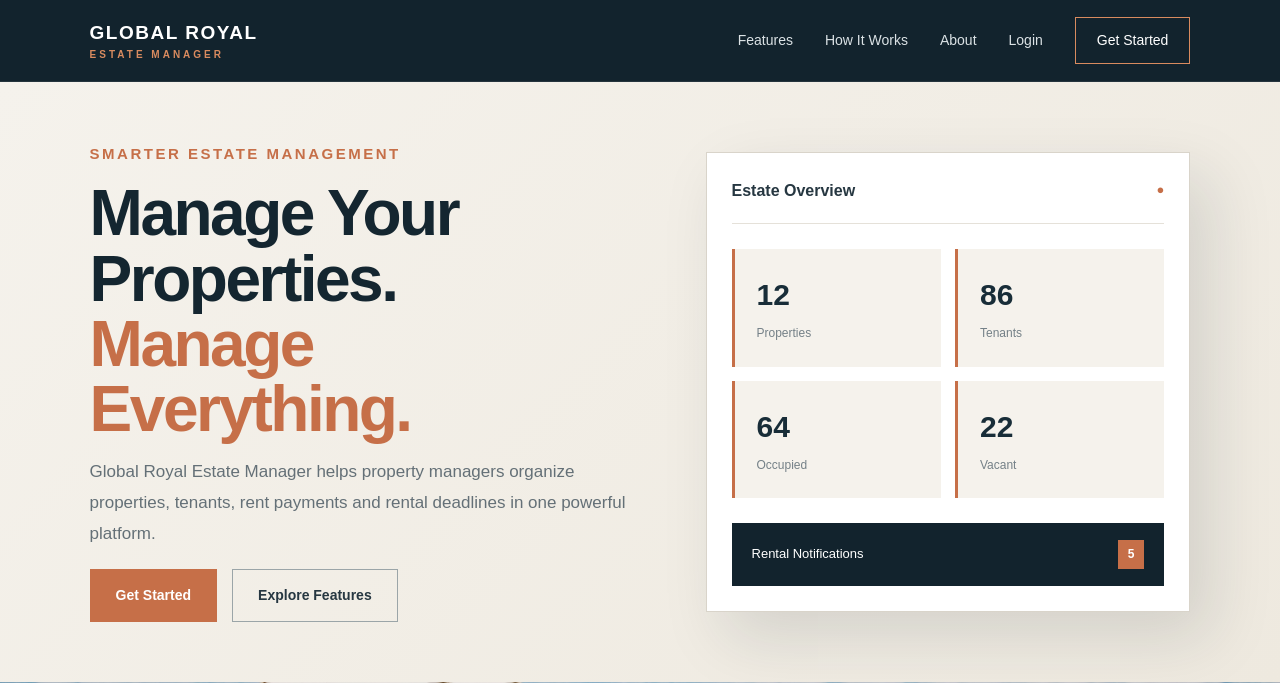
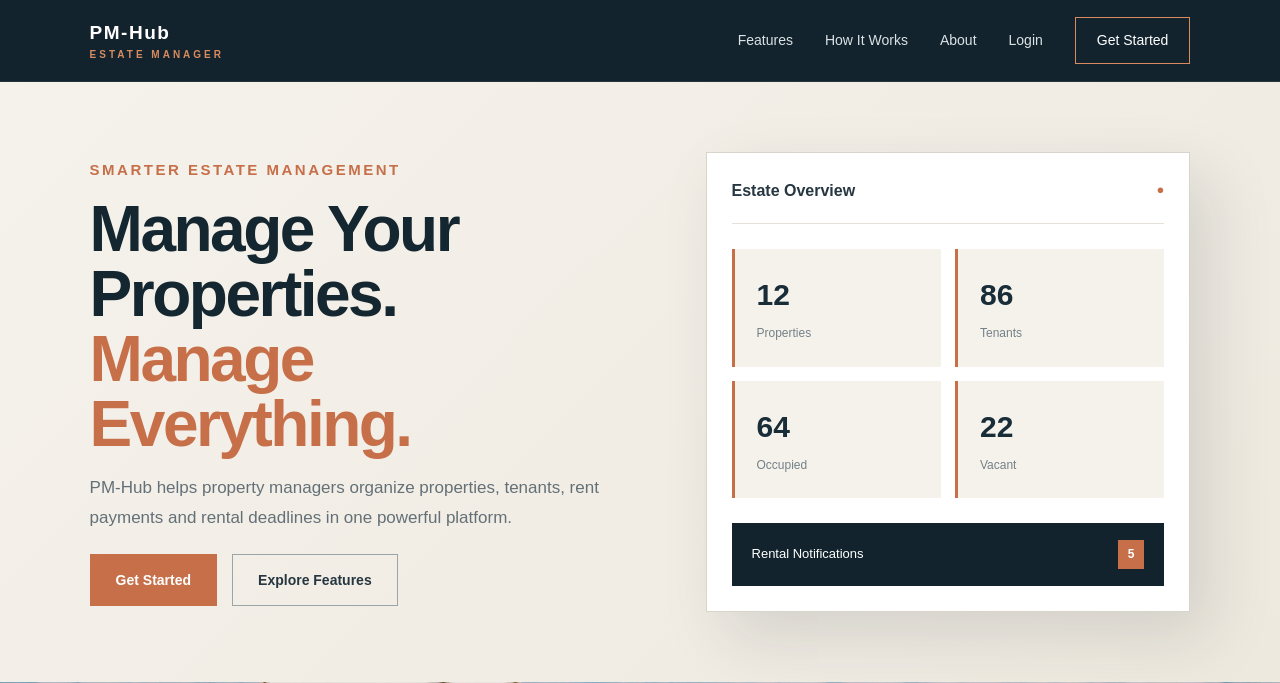
Before and after one commit to MUYIWA-7/PM-Hub, a Flask app: page / in a window 1280 px wide. Shown: the top 683 px of the page. Run offline with Flask 3, Linux system fonts and the light colour scheme; some libraries are stand-ins or nearby versions.

Commit message:
Update app branding to PM-Hub

```diff
--- a/email_template.py
+++ b/email_template.py
@@ -53,7 +53,7 @@ def send_tenant_credentials(
     message = EmailMessage()
 
     message["Subject"] = (
-        "Welcome to Global Royal Estate Manager"
+        "Welcome to PM-Hub"
     )
 
     message["From"] = MAIL_USERNAME
@@ -66,7 +66,7 @@ def send_tenant_credentials(
 Hello {tenant.name},
 
 Your tenant account has been created on
-Global Royal Estate Manager.
+PM-Hub.
 
 Login email: {tenant.user.email}
 Temporary password: {temporary_password}
@@ -74,7 +74,7 @@ Temporary password: {temporary_password}
 Please log in and change your temporary password.
 
 Regards,
-Global Royal Estate Manager
+PM-Hub
 """
     )
 
--- a/templates/add_property.html
+++ b/templates/add_property.html
@@ -1,7 +1,7 @@
 {% extends "base.html" %}
 
 {% block title %}
-    Add Property - Global Royal Estate Manager
+    Add Property - PM-HUB
 {% endblock %}
 
 {% block css %}
--- a/templates/add_tenant.html
+++ b/templates/add_tenant.html
@@ -1,7 +1,7 @@
 {% extends "base.html" %}
 
 {% block title %}
-    Add Tenant - Global Royal Estate Manager
+    Add Tenant - PM-Hub
 {% endblock %}
 
 {% block css %}
--- a/templates/base.html
+++ b/templates/base.html
@@ -12,7 +12,7 @@
 
     <title>
         {% block title %}
-            Global Royal Estate Manager
+            PM-Hub
         {% endblock %}
     </title>
 
@@ -44,7 +44,7 @@
                     href="{{ url_for('manager_dashboard') }}"
                     class="navbar-logo"
                 >
-                    GLOBAL ROYAL
+                    PM-Hub
                     <span>ESTATE MANAGER</span>
                 </a>
 
--- a/templates/edit_tenant.html
+++ b/templates/edit_tenant.html
@@ -1,7 +1,7 @@
 {% extends "base.html" %}
 
 {% block title %}
-    Edit Tenant - Global Royal Estate Manager
+    Edit Tenant - PM-Hub
 {% endblock %}
 
 {% block css %}
--- a/templates/home.html
+++ b/templates/home.html
@@ -10,7 +10,7 @@
         content="width=device-width, initial-scale=1.0"
     >
 
-    <title>Global Royal Estate Manager</title>
+    <title>PM-Hub</title>
 
     <link
         rel="stylesheet"
@@ -29,7 +29,7 @@
 <header class="navbar">
 
     <a href="{{ url_for('home') }}" class="logo">
-        GLOBAL ROYAL
+        PM-Hub
         <span>ESTATE MANAGER</span>
     </a>
 
@@ -78,7 +78,7 @@
         </h1>
 
         <p class="hero-text">
-            Global Royal Estate Manager helps property managers
+            PM-Hub helps property managers
             organize properties, tenants, rent payments and
             rental deadlines in one powerful platform.
         </p>
@@ -361,7 +361,7 @@
 
 
 <!-- =========================
-     ABOUT / WHY GLOBAL ROYAL
+     ABOUT / WHY PM-Hub
 ========================== -->
 
 <section
@@ -381,7 +381,7 @@
     <div class="about-content">
 
         <p class="section-label">
-            WHY GLOBAL ROYAL
+            WHY PM-Hub
         </p>
 
         <h2>
@@ -443,7 +443,7 @@
 
     <p>
         Bring your estate operations together
-        with Global Royal Estate Manager.
+        with PM-Hub.
     </p>
 
     <a
@@ -467,7 +467,7 @@
 
     <div class="footer-logo">
 
-        GLOBAL ROYAL
+        PM-Hub
 
         <span>
             ESTATE MANAGER
@@ -476,7 +476,7 @@
     </div>
 
     <p>
-        © 2026 Global Royal Estate Manager.
+        © 2026 PM-Hub.
         All rights reserved.
     </p>
 
--- a/templates/login.html
+++ b/templates/login.html
@@ -1,7 +1,7 @@
 {% extends "base.html" %}
 
 {% block title %}
-    Login - Global Royal Estate Manager
+    Login - PM-Hub
 {% endblock %}
 
 {% block css %}
@@ -24,7 +24,7 @@
         <div class="login-header">
 
             <p class="login-label">
-                GLOBAL ROYAL
+                PM-Hub
             </p>
 
             <h1>
--- a/templates/manager_dashboard.html
+++ b/templates/manager_dashboard.html
@@ -1,7 +1,7 @@
 {% extends "base.html" %}
 
 {% block title %}
-    Dashboard - Global Royal Estate Manager
+    Dashboard - PM-Hub
 {% endblock %}
 
 {% block css %}
--- a/templates/notifications.html
+++ b/templates/notifications.html
@@ -1,7 +1,7 @@
 {% extends "base.html" %}
 
 {% block title %}
-    Notifications - Global Royal Estate Manager
+    Notifications - PM-Hub
 {% endblock %}
 
 {% block css %}
--- a/templates/properties.html
+++ b/templates/properties.html
@@ -1,7 +1,7 @@
 {% extends "base.html" %}
 
 {% block title %}
-    Properties - Global Royal Estate Manager
+    Properties - PM-Hub
 {% endblock %}
 
 {% block css %}
--- a/templates/property_details.html
+++ b/templates/property_details.html
@@ -1,7 +1,7 @@
 {% extends "base.html" %}
 
 {% block title %}
-    {{ property.name }} - Global Royal Estate Manager
+    {{ property.name }} - PM-Hub
 {% endblock %}
 
 {% block css %}
--- a/templates/signup.html
+++ b/templates/signup.html
@@ -1,7 +1,7 @@
 {% extends "base.html" %}
 
 {% block title %}
-    Business Signup - Global Royal
+    Business Signup - PM-Hub
 {% endblock %}
 
 {% block css %}
@@ -21,7 +21,7 @@
         <div class="signup-header">
 
             <p class="signup-label">
-                GLOBAL ROYAL ESTATE MANAGER
+                PM-Hub
             </p>
 
             <h1>
--- a/templates/tenant_dashboard.html
+++ b/templates/tenant_dashboard.html
@@ -11,7 +11,7 @@
     >
 
     <title>
-        My Account - Global Royal Estate Manager
+        My Account - PM-Hub
     </title>
 
     <link
@@ -31,7 +31,7 @@
     <header class="tenant-header">
 
         <div class="tenant-logo">
-            Global Royal
+            PM-Hub
         </div>
 
         <a
--- a/templates/tenant_details.html
+++ b/templates/tenant_details.html
@@ -1,7 +1,7 @@
 {% extends "base.html" %}
 
 {% block title %}
-    {{ tenant.name }} - Global Royal Estate Manager
+    {{ tenant.name }} - PM-Hub
 {% endblock %}
 
 {% block css %}
```
